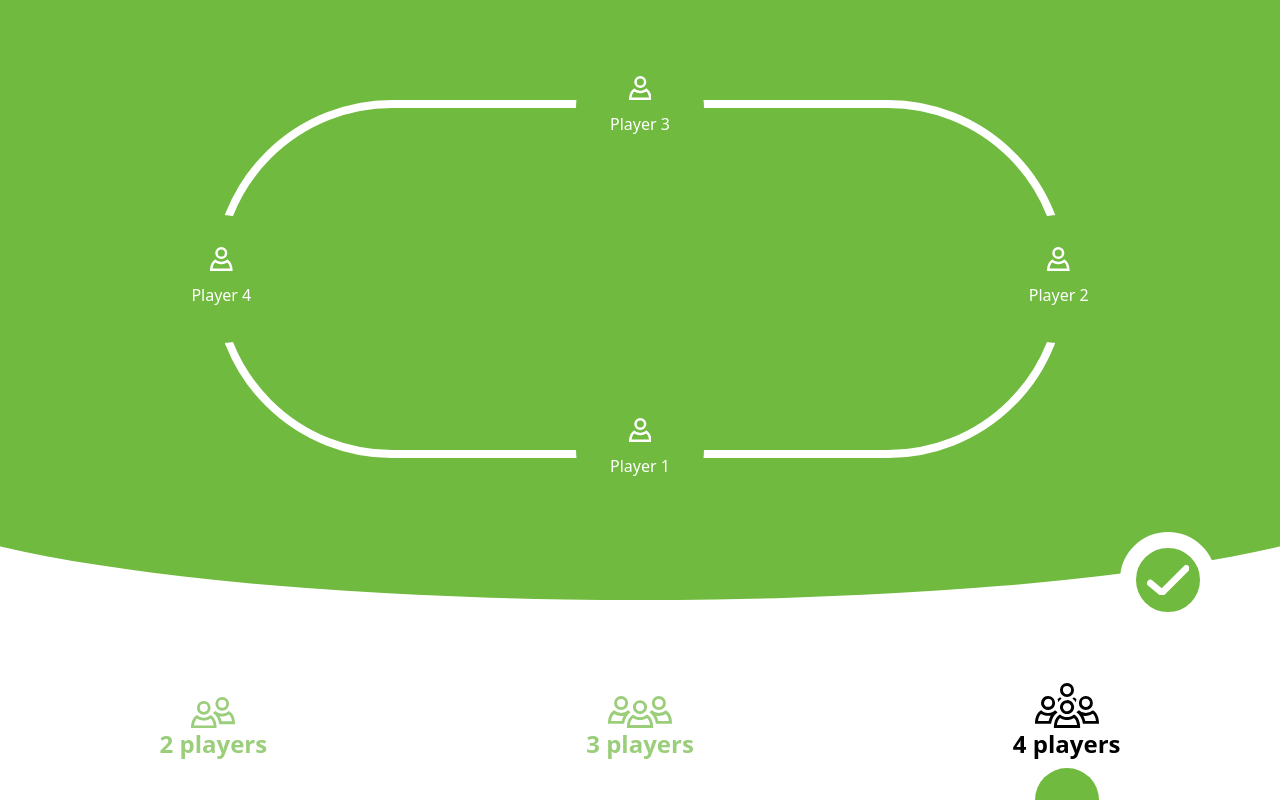
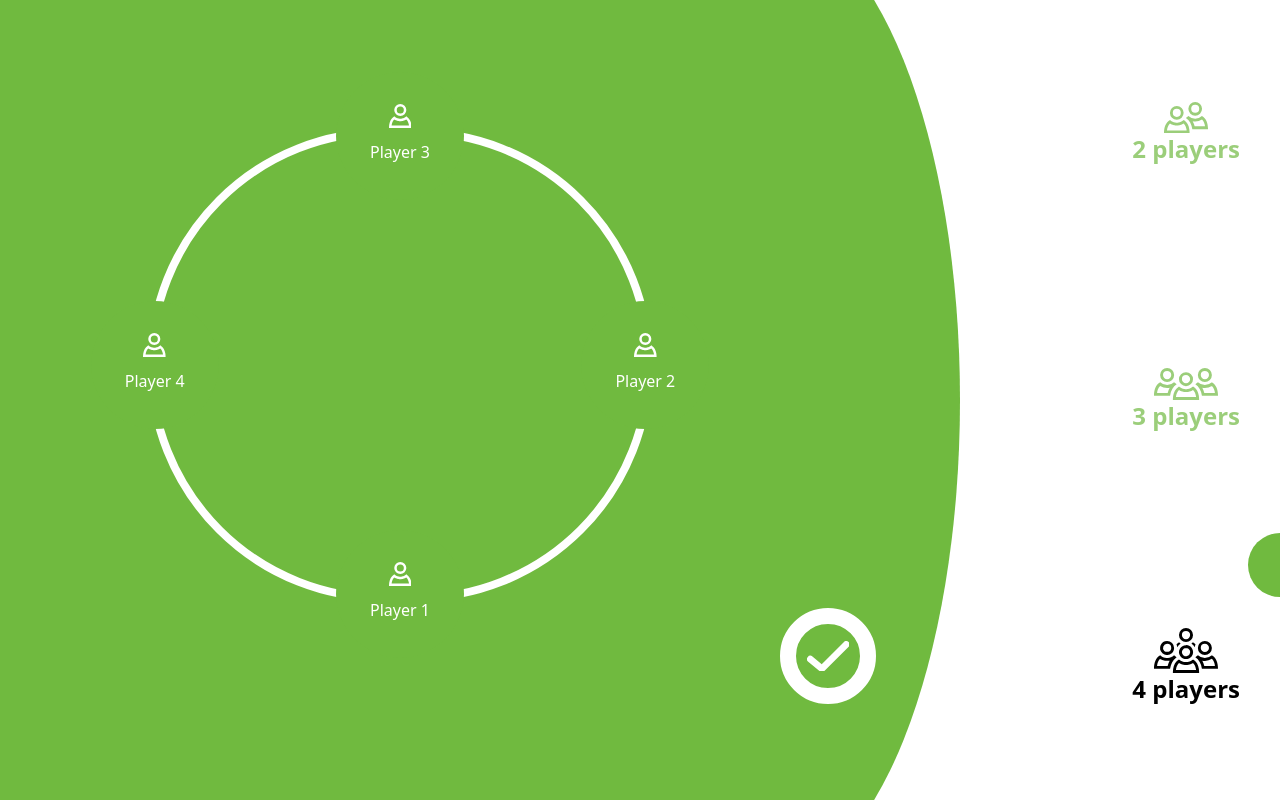
Before and after one commit to doms99/bela-block, a React (Create React App) app: page /setup in a window 1280 px wide. Built offline with nearby package versions, Linux system fonts and the light colour scheme.

Commit message:
started desktop css

```diff
--- a/src/components/game/GameWrapper.tsx
+++ b/src/components/game/GameWrapper.tsx
@@ -7,10 +7,10 @@ export interface Props {
   floatingLeft?: ReactElement
 }
 
-const GameWrapper: React.FC<Props> = ({ main, bottom, children }) => {
+const GameWrapper: React.FC<Props> = ({ main, bottom }) => {
   return (
-    <div className="h-full overflow-x-hidden flex justify-between flex-col">
-      <div className="green-backdrop h-3/4 flex flex-col">
+    <div className="h-full overflow-hidden flex justify-between flex-col md:flex-row">
+      <div className="green-backdrop flex flex-col">
         {main}
       </div>
       {bottom}
--- a/src/components/setup/PlayersSetup.tsx
+++ b/src/components/setup/PlayersSetup.tsx
@@ -122,7 +122,7 @@ export const PlayersSetupView: React.FC<ViewProps> = memo((props) => {
   return (
     <GameWrapper
       main={(
-        <div className="relative h-full">
+        <div className="relative h-full md:w-full md:flex">
           {hasActivGame && (
             <button
               onClick={props.activeGameCallback}
@@ -131,14 +131,14 @@ export const PlayersSetupView: React.FC<ViewProps> = memo((props) => {
               <Arrow className="h-7 stroke-primary-active rotate-180"/>
             </button>
           )}
-          <form className="green-backdrop h-full pb-8 pt-20">
+          <form className="h-full md:w-full pb-8 pt-20">
             <SittingOrder
               playerNames={playerNames}
               setName={setName}
               errors={!!errors ? errors : playerNames.map(n => undefined)}
             />
           </form>
-          <div className="w-full -mt-12 h-24 flex justify-between">
+          <div className="w-full md:w-auto md:h-full -mt-12 h-24 flex md:flex-col justify-between">
             <div className="placeholder" />
             <button
               className="mr-16 w-24 h-24 outlined-bnt-flipped
--- a/src/components/setup/views/NumberOfPLayers.tsx
+++ b/src/components/setup/views/NumberOfPLayers.tsx
@@ -10,10 +10,10 @@ export interface Props {
 
 const NumberOfPLayers: React.FC<Props> = ({ value, setValue }) => {
   return (
-    <section className="w-full grid grid-cols-3 pt-2 z-50">
+    <section className="w-full md:w-auto md:ml-4 grid grid-cols-3 md:grid-cols-none md:grid-rows-3 z-50">
       <button
         key={2}
-        className={`mt-auto font-bold text-2xl ${value === 2 ? "text-black" : "text-primary-active"}`}
+        className={`mt-auto md:mt-0 md:w-full font-bold text-2xl ${value === 2 ? "text-black" : "text-primary-active"} md:row-start-1`}
         onClick={() => setValue(2)}
       >
         <Players2 className="w-11 m-auto" />
@@ -21,7 +21,7 @@ const NumberOfPLayers: React.FC<Props> = ({ value, setValue }) => {
       </button>
       <button
         key={3}
-        className={`mt-auto font-bold text-2xl ${value === 3 ? "text-black" : "text-primary-active"}`}
+        className={`mt-auto md:mt-0 font-bold text-2xl ${value === 3 ? "text-black" : "text-primary-active"} md:row-start-2`}
         onClick={() => setValue(3)}
       >
         <Players3 className="w-16 m-auto" />
@@ -29,13 +29,13 @@ const NumberOfPLayers: React.FC<Props> = ({ value, setValue }) => {
       </button>
       <button
         key={4}
-        className={`mt-auto font-bold text-2xl ${value === 4 ? "text-black" : "text-primary-active"}`}
+        className={`mt-auto md:mt-0 font-bold text-2xl ${value === 4 ? "text-black" : "text-primary-active"} md:row-start-3`}
         onClick={() => setValue(4)}
       >
         <Players4 className="w-16 m-auto" />
         <span>4 players</span>
       </button>
-      <div className={`rounded-indicator bg-primary col-start-${value-1}`} />
+      <div className={`rounded-indicator bg-primary col-start-${value-1} md:col-start-2 md:row-start-${value-1}`} />
     </section>
   );
 };
--- a/src/index.css
+++ b/src/index.css
@@ -5,6 +5,10 @@
 @layer base {
   html {
     -webkit-tap-highlight-color: transparent;
+  }
+
+  body {
+    overflow: hidden;
   }
 
   #root {
@@ -30,7 +34,11 @@
   }
 
   .green-backdrop {
-    @apply bg-primary w-expanded ml-expanded-compensation rounded-b-ellipse p-expanded-compensation py-5;
+    @apply bg-primary ml-expanded-compensation md:ml-0
+            md:relative md:top-1/2 md:-translate-y-1/2
+            w-expanded md:w-3/4 h-3/4 md:h-expanded
+            rounded-b-y-ellipse md:rounded-b-none md:rounded-r-x-ellipse
+            px-expanded-compensation md:px-5 py-5 md:py-expanded-compensation;
   }
 
   .appearing-btn {
@@ -42,11 +50,12 @@
   }
 
   .content-box {
-    @apply text-center bg-white text-black pb-10 rounded-b-ellipse rounded-t-5xl;
+    @apply text-center bg-white text-black pb-10 rounded-b-y-ellipse rounded-t-5xl;
   }
 
   .rounded-indicator {
-    @apply mt-2 rounded-t-full w-16 h-8 mx-auto;
+    @apply mt-2 md:mt-0 md:ml-2 rounded-t-full md:rounded-t-none md:rounded-l-full
+           w-16 md:w-8 h-8 md:h-16 mx-auto md:mx-0;
   }
 }
 
--- a/tailwind.config.js
+++ b/tailwind.config.js
@@ -25,10 +25,11 @@ module.exports = {
         'gray': colors.gray
       },
       height: {
-        '90': '90%'
+        '90': '90%',
+        'expanded': '120%'
       },
       width: {
-        expanded: '120%',
+        'expanded': '120%',
         '90': '90%'
       },
       margin: {
@@ -37,8 +38,12 @@ module.exports = {
       padding: {
         'expanded-compensation': '10%',
       },
+      translate: {
+        'expanded-compensation': '-10%',
+      },
       borderRadius: {
-        ellipse: '125% 50%',
+        'y-ellipse': '125% 50%',
+        'x-ellipse': '50% 125%',
         '4xl': '2em',
         '5xl': '5em'
       },
```
